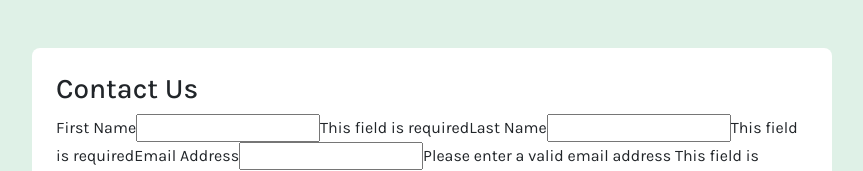
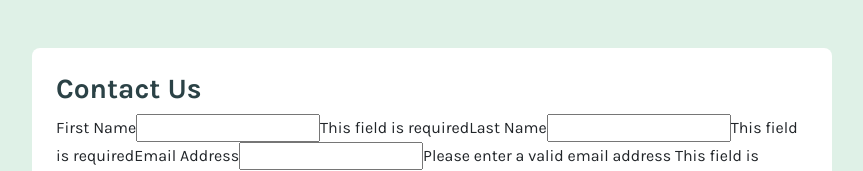
Before and after one commit to husamXA1/contact-form, a React (Vite) app: page / in a window 1280 px wide. Shown: the top 171 px of the page, without its empty margins (208-1071 px from the left). Built offline with nearby package versions, Linux system fonts and the light colour scheme; the HTML template or start-up script is replaced by a standard one.

Commit message:
styled the form title

```diff
--- a/src/App.css
+++ b/src/App.css
@@ -32,6 +32,11 @@ body {
   background-color: hsl(0, 0%, 100%);
 }
 
+.contact-form h3 {
+  color: hsl(187, 24%, 22%);
+  font-weight: 700;
+}
+
 .contact-form .btn {
   background-color: hsl(169, 82%, 27%);
   color: hsl(0, 0%, 100%);
```
